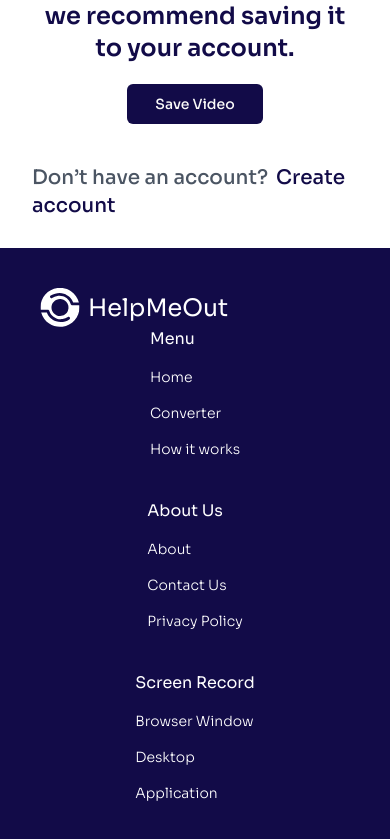
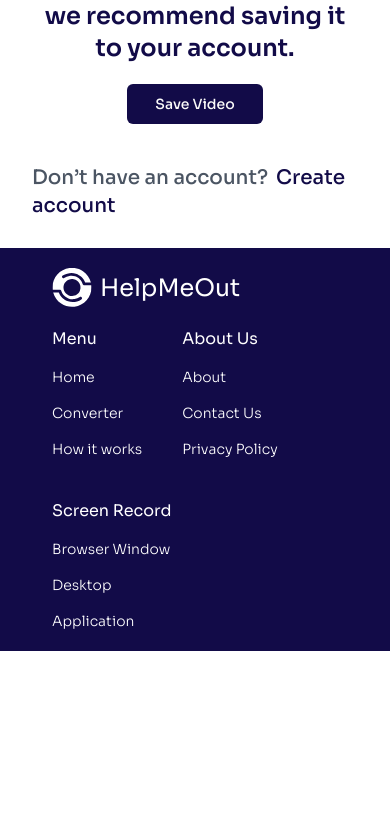
Before and after one commit to abiolafasanya/chrome-ext, a Next.js app: page / in a window 390 px wide. Shown: the part 1566-2405 px from the top of the page. After the commit the page ends 2217 px from the top, so only its background shows below. Built offline with nearby package versions, Linux system fonts and the light colour scheme.

Commit message:
refactor: update

```diff
--- a/package.json
+++ b/package.json
@@ -18,6 +18,7 @@
     "@radix-ui/react-checkbox": "^1.0.4",
     "@radix-ui/react-label": "^2.0.2",
     "@radix-ui/react-slot": "^1.0.2",
+    "axios": "^1.5.1",
     "class-variance-authority": "^0.7.0",
     "clsx": "^2.0.0",
     "lucide-react": "^0.279.0",
--- a/src/app/_components/footer.tsx
+++ b/src/app/_components/footer.tsx
@@ -4,8 +4,8 @@ import Link from 'next/link';
 
 const Footer = () => {
   return (
-    <footer className='w-full h-full lg:h-[350px] bg-main-500 text-white'>
-      <div className='container w-full mx-auto flex flex-col p-10 md:flex-row items-center justify-between h-full'>
+    <footer className='w-full h-full lg:h-[350px] p-5 bg-main-500 text-white'>
+      <div className='container w-full mx-auto flex  gap-5 flex-col lg:p-10 md:flex-row lg:items-center lg:justify-between h-full'>
         <article className='flex items-center w-full gap-2'>
           <Image
             src={'/logo2.svg'}
@@ -16,7 +16,7 @@ const Footer = () => {
           />
           <span className='text-2xl '>HelpMeOut</span>
         </article>
-        <article className='flex flex-col md:flex-row flex-wrap gap-10 items-center justify-between w-full mx-10'>
+        <article className='flex md:flex-row flex-wrap gap-10 lg:items-center lg:justify-between w-full lg:mx-10'>
           {menus.map((menu, i) => (
             <div key={i}>
               <h4 className='text-base mb-4'>{menu.name}</h4>
```
Also changed, not shown: 2 other files (tests, documents, lock files or other folders).
